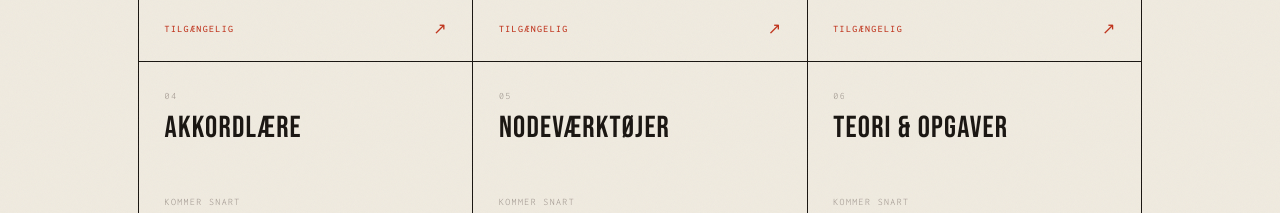
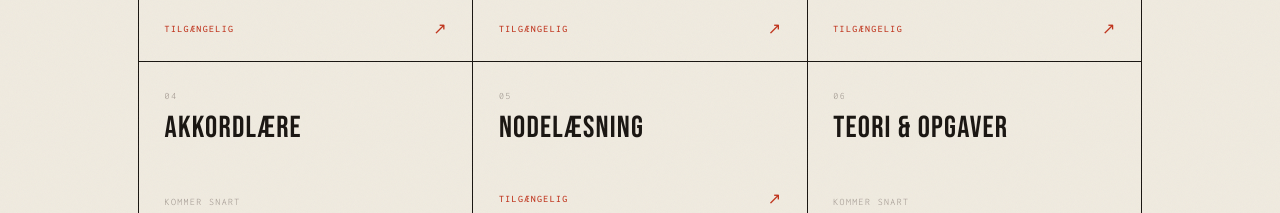
Before and after one commit to Talkhill/musikundervisning, a plain HTML site: page index.html in a window 1280 px wide. Shown: the part 587-800 px from the top of the page. Drawn offline with Linux system fonts and the light colour scheme.

Commit message:
Update index.html

```diff
--- a/index.html
+++ b/index.html
@@ -262,11 +262,12 @@
       </div>
     </a>
 
-    <a href="nodevaerktoej/index.html" class="card soon">
+        <a href="nodelaesning/index.html" class="card available">
       <span class="card-num">05</span>
-      <div class="card-title">Nodeværktøjer</div>
+      <div class="card-title">Nodelæsning</div>
       <div class="card-footer">
-        <span class="card-status status-soon">Kommer snart</span>
+        <span class="card-status status-live">Tilgængelig</span>
+        <span class="card-arrow">↗</span>
       </div>
     </a>
 
```
